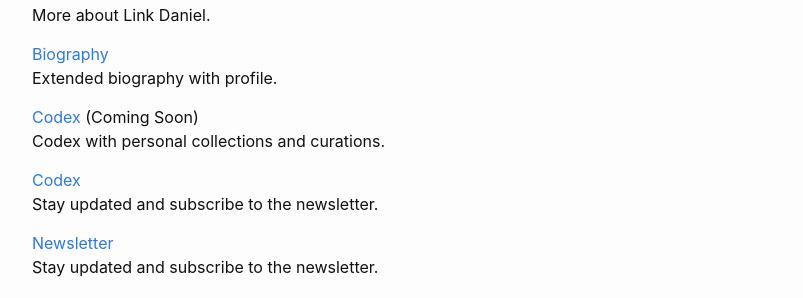
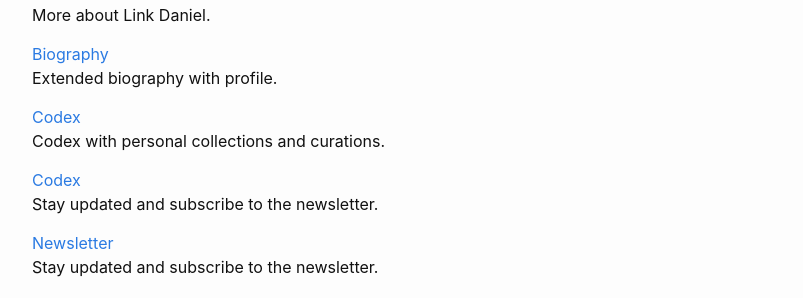
Before and after one commit to link-daniel/link.github.io, a Jekyll site: the page built from index.md, in a window 1280 px wide. Shown: the part 200-498 px from the top of the page, without its empty margins (238-1041 px from the left). Built offline with Jekyll 4.4.1, drawn with Linux system fonts in a browser that asks for light colours.

Commit message:
Update index.md

```diff
--- a/index.md
+++ b/index.md
@@ -9,20 +9,20 @@ layout: home
 ---
 
 
-<b>Working on [Network](/www.network.com.de).</b>
+<b>Working on [Network](https://www.network.com.de).</b>
 <br>
 <br>
 <br>
 
-[About](/linkdaniel.pages.dev/about)
+[About](https://linkdaniel.pages.dev/about)
 <br>
 More about Link Daniel.
 
-[Biography](/linkdaniel.pages.dev/bio)
+[Biography](https://linkdaniel.pages.dev/bio)
 <br>
 Extended biography with profile.
 
-[Codex](/linkdaniel.org) (Coming Soon)
+[Codex](/linkdaniel.org)
 <br>
 Codex with personal collections and curations.
 
@@ -30,10 +30,10 @@ Codex with personal collections and curations.
 <br>
 Stay updated and subscribe to the newsletter.
 
-[Newsletter](/linkdaniel.substack.com)
+[Newsletter](https://linkdaniel.substack.com)
 <br>
 Stay updated and subscribe to the newsletter.
 
-[Network](/www.network.com.de)
+[Network](https://www.network.com.de)
 <br>
 Directory of network related projects.
```
